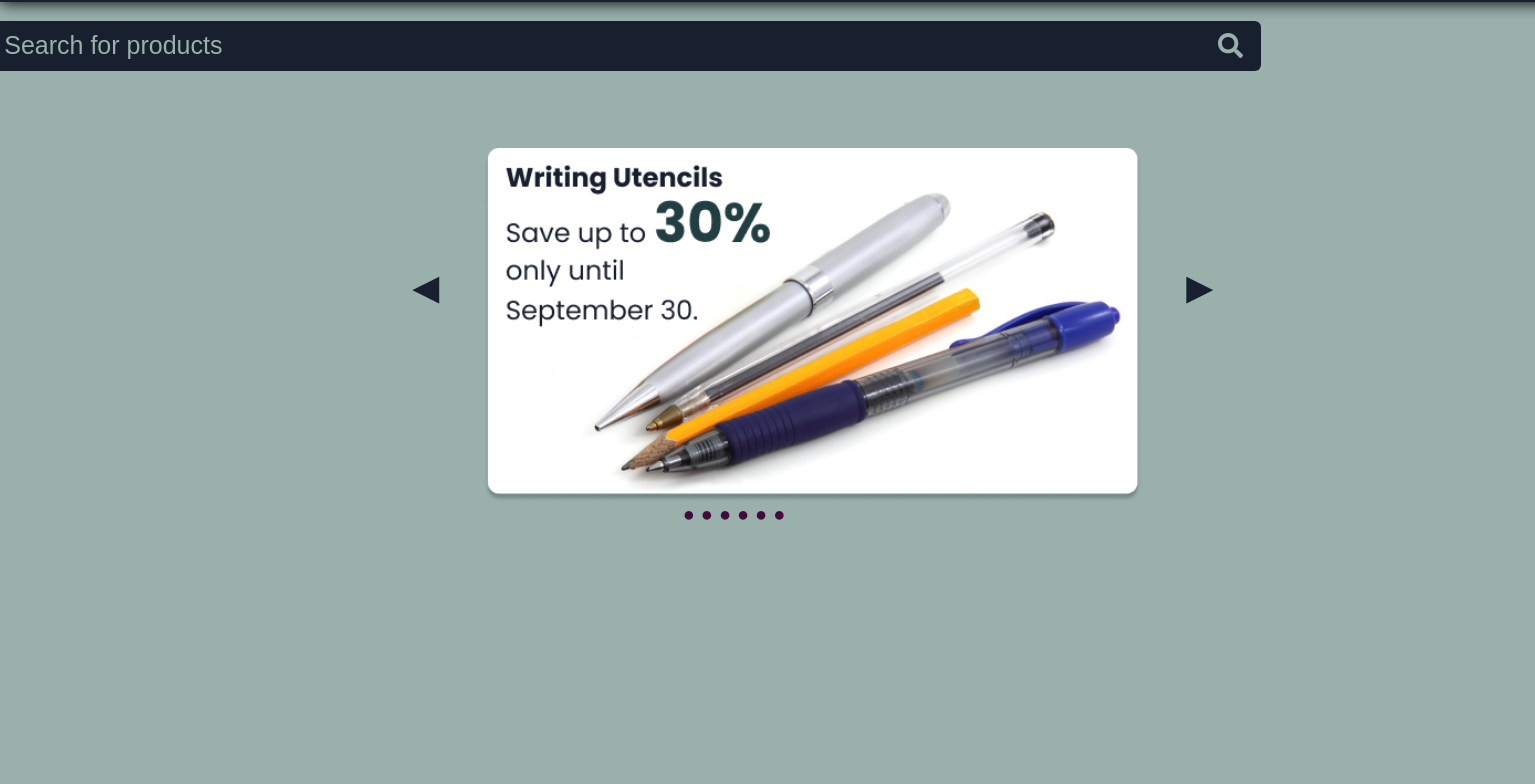
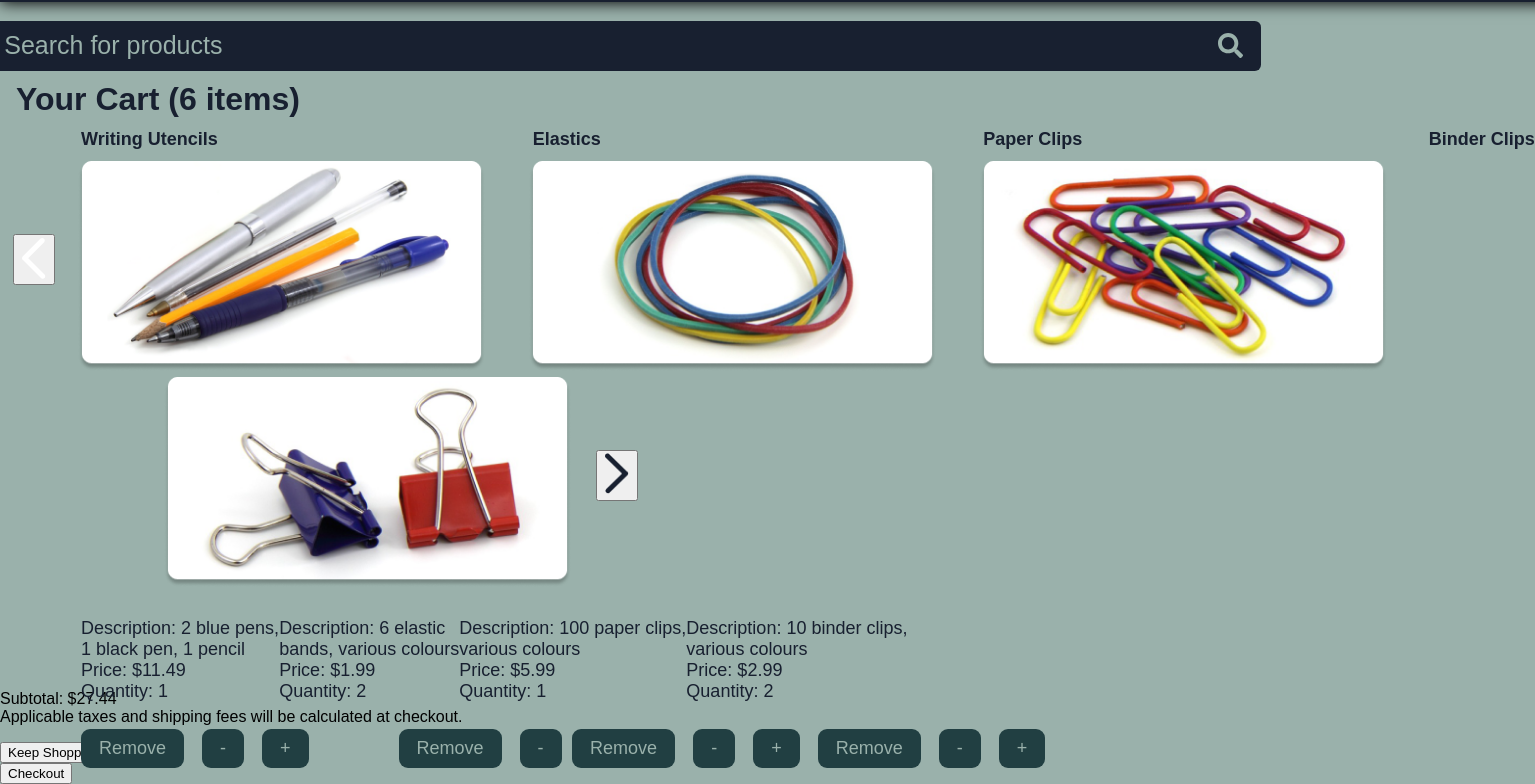
Before and after one commit to KewinLan/SysFlo, a React (Create React App) app: page /cart in a window 1280 px wide. Shown: the part 72-856 px from the top of the page, 1535 px wide, since content can reach past the window. Before the commit the page ends 800 px from the top, so only its background shows below. Built offline with nearby package versions, Linux system fonts and the light colour scheme.

Commit message:
I pushed the last push into the wrong folder. This has the carousel removed. Continue cart page.

```diff
--- a/src/components/Cart/Cart.scss
+++ b/src/components/Cart/Cart.scss
@@ -1,71 +1,121 @@
-// .cart-everything {
-//   // outline: 1px solid red;
-//   // height: 780px;
-// }
+.cart-everything {
+  font-family: Arial, sans-serif;
+  // outline: 1px solid red;
+  // height: 780px;
+}
 .cart-title {
-  font-family: 'Baloo Tammudu 2', Nunito, Quicksand, Arial, sans-serif;
+  // font-family: Arial, sans-serif;
   font-size: 1em;
-  font-weight: bold;
-  color:#420B3B;
+  // font-weight: bold;
+  color:#182030;
   position:relative;
   left: 1em; //this is causing page overflow
-  top: -1.5em;
+  top: 8.25em;
   display: flex;
-  max-width: 50%;
+  // max-width: 50%;
   // outline: 1px solid red;
 }
-.sign-in-head2 {
-  font-family: 'Baloo Tammudu 2', Nunito, Quicksand, Arial, sans-serif;
+.cart-product-names {
+  color:#182030;
+  position:relative;
+  left: 4.5em;
+  top: 5.75em;
+  font-weight: bold;
+  display: flex;
+  // margin-right: 1em;
+  // font-family: Arial, sans-serif;
   font-size: 1.125em;
-  font-weight: bold;
-  color:#420B3B;
+}
+.cart-product-name2 {
   position:relative;
-  left: 1em; //this is causing page overflow
+  left: 17.5em;
+}
+.cart-product-name3 {
+  position:relative;
+  left: 38.75em;
+}
+.cart-product-name4 {
+  position:relative;
+  left: 58em;
+}
+.cart-product-images {
+  position:relative;
+  left: -1.5em;
+  top: 1.5em;
+  // margin-right: 1em;
+}
+.cart-prev-btn {
+  position:relative;
+  left: 2.75em; //this is causing page overflow
   top: -1.5em;
-  margin-bottom: -6.5em;
-  // outline: 1px solid red;
 }
-.sign-up-head2 {
-  font-family: 'Baloo Tammudu 2', Nunito, Quicksand, Arial, sans-serif;
+.cart-product-img1 {
+  position:relative;
+  left: 3.75em; //this is causing page overflow
+  top: 4.5em;
+}
+.cart-product-img2 {
+  position:relative;
+  left: 6.5em; //this is causing page overflow
+  top: 4.5em;
+}
+.cart-product-img3 {
+  position:relative;
+  left: 9.25em; //this is causing page overflow
+  top: 4.5em;
+}
+.cart-product-img4 {
+  position:relative;
+  left: 11.75em; //this is causing page overflow
+  top: 4.5em;
+}
+.cart-next-btn {
+  position:relative;
+  left: 16em; //this is causing page overflow
+  top: -1.5em;
+}
+.cart-product-descriptions {
+  color:#182030;
+  position:relative;
+  left: 4.5em;
+  top: 5.75em;
+  display: flex;
+  // margin-right: 1em;
+  // font-family: Arial, sans-serif;
+  font-size: 1.125em;
+}
+.cart-product-buttons{
+  // color:#182030;
+  position:relative;
+  left: 4.5em;
+  top: 5.75em;
+  display: flex;
+  // margin-right: 1em;
+  // font-family: Arial, sans-serif;
+  font-size: 1.125em;
+}
+.cart-product-buttons button{
+  background-color: #213F42;
+  color:#9AB1AB;
+  border:none;
+  padding: 0.5em 1em 0.5em 1em;
+  margin: 0.5em;
+  border-radius: 0.5em;
+  position:relative;
+  left: -0.5em;
+  // top: 5.75em;
+  // display: flex;
+  // margin-right: 1em;
+  // font-family: Arial, sans-serif;
   font-size: 1em;
-  font-weight: bold;
-  color:#420B3B;
+}
+.cart-product-buttons button:hover{
+  background-color: #182030;
+  color:#9AB1AB;
+  font-size: 1em;
+}
+.cart-product-buttons2 {
   position:relative;
-  left: 1em; //this is causing page overflow
-  top: -1.5em;
-  margin-bottom: -6.5em;
-  // outline: 1px solid red;
+  left: 4em;
+  // margin:1em;
 }
-
-.account-section {
-  font-family: 'Baloo Tammudu 2', Nunito, Quicksand, Arial, sans-serif;
-  font-size: 1.125em;
-  font-weight: bold;
-  color:#420B3B;
-  position:relative;
-  left: 1em;
-  top: -3em;
-  display: flex;
-  // width: 50em;
-  max-width: 50%;
-  // outline: 1px solid red;
-}
-.sign-up-section {
-  margin-left:4em;
-  position:relative;
-  top:0em;
-  font-size: 1.125em;
-  // outline: 1px solid red;
-}
-.authdetails-section {
-  font-family: 'Baloo Tammudu 2', Nunito, Quicksand, Arial, sans-serif;
-  font-size: 1.125em;
-  font-weight: bold;
-  color:#420B3B;
-  position:relative;
-  left: 1em; //this is causing page overflow
-  // top: 10em;
-  // bottom: 0em;
-  max-width: 50%;
-  // outline: 1px solid red;
-}
--- a/src/components/Cart/index.js
+++ b/src/components/Cart/index.js
@@ -1,32 +1,87 @@
 import React from 'react';
-import ImageSlider from "../ImageSlider";
+// import ImageSlider from "../ImageSlider";
 // import AuthDetails from '../auth/AuthDetails/AuthDetails';
 import './Cart.scss';
 // import SignIn from '../auth/SignIn/SignIn';
 // import SignUp from '../auth/SignUp/SignUp';
 
 export default function Cart() {
-  const slides = [
-    {url: 'images/WritingUtencilsButton.png', title: 'Beach'},
-    {url: 'images/ElasticsButton.png', title: 'House'},
-    {url: 'images/PaperClipsButton.png', title: 'Boat'},
-    {url: 'images/PinsButton.png', title: 'Car'},
-    {url: 'images/StickyNotesButton.png', title: 'Road'},
-    {url: 'images/BinderClipsButton.png', title: 'Forest'}
-  ];
-
-  const containerStyles = {
-    width: "500px",
-    height: "280px",
-    margin: "0 auto",
-  };
-
   return (
     <div className='cart-everything'>
       <div className='cart-title'>
-        <h1>Your Cart</h1>
-        <div style={containerStyles}>
-          <ImageSlider slides={slides} />
+        <h1>Your Cart (6 items)</h1>
+      </div>
+      <div className='cart-product-names'>
+        <div className='cart-product-name1'>
+          <p>Writing Utencils</p>
+        </div>
+        <div className='cart-product-name2'>
+          <p>Elastics</p>
+        </div>
+        <div className='cart-product-name3'>
+          <p>Paper Clips</p>
+        </div>
+        <div className='cart-product-name4'>
+          <p>Binder Clips</p>
+        </div>
+      </div>
+      <div className='cart-product-images'>
+        <button className='cart-prev-btn'>
+          <img src="images/LeftChevron.png" alt="Previous" width="26" height="42" />
+        </button>
+        <img src="images/WritingUtencilsCart.png" alt="Writing Utencils" className='cart-product-img1' width="407" height="210" />
+        <img src="images/ElasticsCart.png" alt="Elastics" className='cart-product-img2' width="407" height="210" />
+        <img src="images/PaperClipsCart.png" alt="Paper Clips" className='cart-product-img3' width="407" height="210" />
+        <img src="images/BinderClipsCart.png" alt="Binder Clips" className='cart-product-img4' width="407" height="210" />
+        <button className='cart-next-btn'>
+          <img src="images/RightChevron.png" alt="next" width="26" height="42" />
+        </button>
+      </div>
+      <div className='cart-product-descriptions'>
+        <div className='cart-product-description1'>
+          <p>Description: 2 blue pens, <br></br>1 black pen, 1 pencil<br></br>Price: $11.49<br></br>Quantity: 1</p>
+        </div>
+        <div className='cart-product-description2'>
+          <p>Description: 6 elastic <br></br>bands, various colours<br></br>Price: $1.99<br></br>Quantity: 2</p>
+        </div>
+        <div className='cart-product-description3'>
+          <p>Description: 100 paper clips, <br></br>various colours<br></br>Price: $5.99<br></br>Quantity: 1</p>
+        </div>
+        <div className='cart-product-description4'>
+          <p>Description: 10 binder clips, <br></br>various colours<br></br>Price: $2.99<br></br>Quantity: 2</p>
+        </div>
+      </div>
+      <div className='cart-product-buttons'>
+        <div className='cart-product-buttons1'>
+          <button>Remove</button>
+          <button>-</button>
+          <button>+</button>
+        </div>
+        <div className='cart-product-buttons2'>
+          <button>Remove</button>
+          <button>-</button>
+          <button>+</button>
+        </div>
+        <div className='cart-product-buttons3'>
+          <button>Remove</button>
+          <button>-</button>
+          <button>+</button>
+        </div>
+        <div className='cart-product-buttons4'>
+          <button>Remove</button>
+          <button>-</button>
+          <button>+</button>
+        </div>
+      </div>
+      <div className='cart-bottom'>
+        <div className='cart-bottom-text'>
+          <p>Subtotal: $27.44<br></br>Applicable taxes and shipping fees will be calculated at checkout.</p>
+        </div>
+        <div className='cart-bottom-button1'>
+          <button>Keep Shopping</button>
+        </div>
+        <div className='cart-bottom-button1'>
+          <button>Checkout</button>
         </div>
       </div>
     </div>
--- a/src/components/ImageSlider/index.js
+++ /dev/null
@@ -1,84 +0,0 @@
-import { useState } from "react";
-
-const ImageSlider = ({slides}) => {
-  const [currentIndex, setCurrentIndex] = useState(0);
-
-  const sliderStyles = {
-    height: "100%",
-    position: "relative",
-    top: "15.25em",
-    left: "20.5em",
-  };
-  const slideStyles = {
-    width: "626px",
-    height: "323px",
-    padding: "1em 1em 1em 1em",
-    // position: "relative",
-    // top: "3em",
-    // borderRadius: "10px",
-    backgroundPosition: "center",
-    backgroundSize: "cover",
-    backgroundImage: `url(${slides[currentIndex].url})`,
-  };
-  const leftArrowStyles = {
-    position: "absolute",
-    top: "50%",
-    transform: "translate(-2.5em, -50%)",
-    left: "32px",
-    fontSize: "45px",
-    color: "#182030",
-    zIndex: 1,
-    cursor: "pointer",
-  };
-  const rightArrowStyles = {
-    position: "absolute",
-    top: "50%",
-    transform: "translate(6em, -50%)",
-    // color: "#182030",
-    right: "32px",
-    fontSize: "45px",
-    color: "#182030",
-    zIndex: 1,
-    cursor: "pointer",
-  };
-  const dotsContainerStyles = {
-    display: 'flex',
-    justifyContent: 'center'
-  };
-  const dotStyles = {
-    margin: "0 3px",
-    cursor: "pointer",
-    fontSize: "20px",
-  };
-
-  const goToPrevious = () => {
-    const isFirstSlide = currentIndex === 0
-    const newIndex = isFirstSlide ? slides.length - 1 : currentIndex - 1;
-    setCurrentIndex(newIndex)
-  };
-  const goToNext = () => {
-    const isLastSlide = currentIndex === slides.length - 1
-    const newIndex = isLastSlide ? 0 : currentIndex + 1
-    setCurrentIndex(newIndex)
-  };
-  const goToSlide = (slideIndex) => {
-    setCurrentIndex(slideIndex);
-  };
-
-  return (
-    <div style={sliderStyles}>
-      <div style={leftArrowStyles} onClick={goToPrevious}>◄</div>
-      <div style={rightArrowStyles} onClick={goToNext}>►</div>
-      <div style={slideStyles}></div>
-      <div style={dotsContainerStyles}>
-        {slides.map((slide, slideIndex) => (
-          <div key={slideIndex} style={dotStyles} onClick={() => goToSlide(slideIndex)}>
-            ●
-          </div>
-        ))}
-      </div>
-    </div>
-  );
-};
-
-export default ImageSlider;
```
